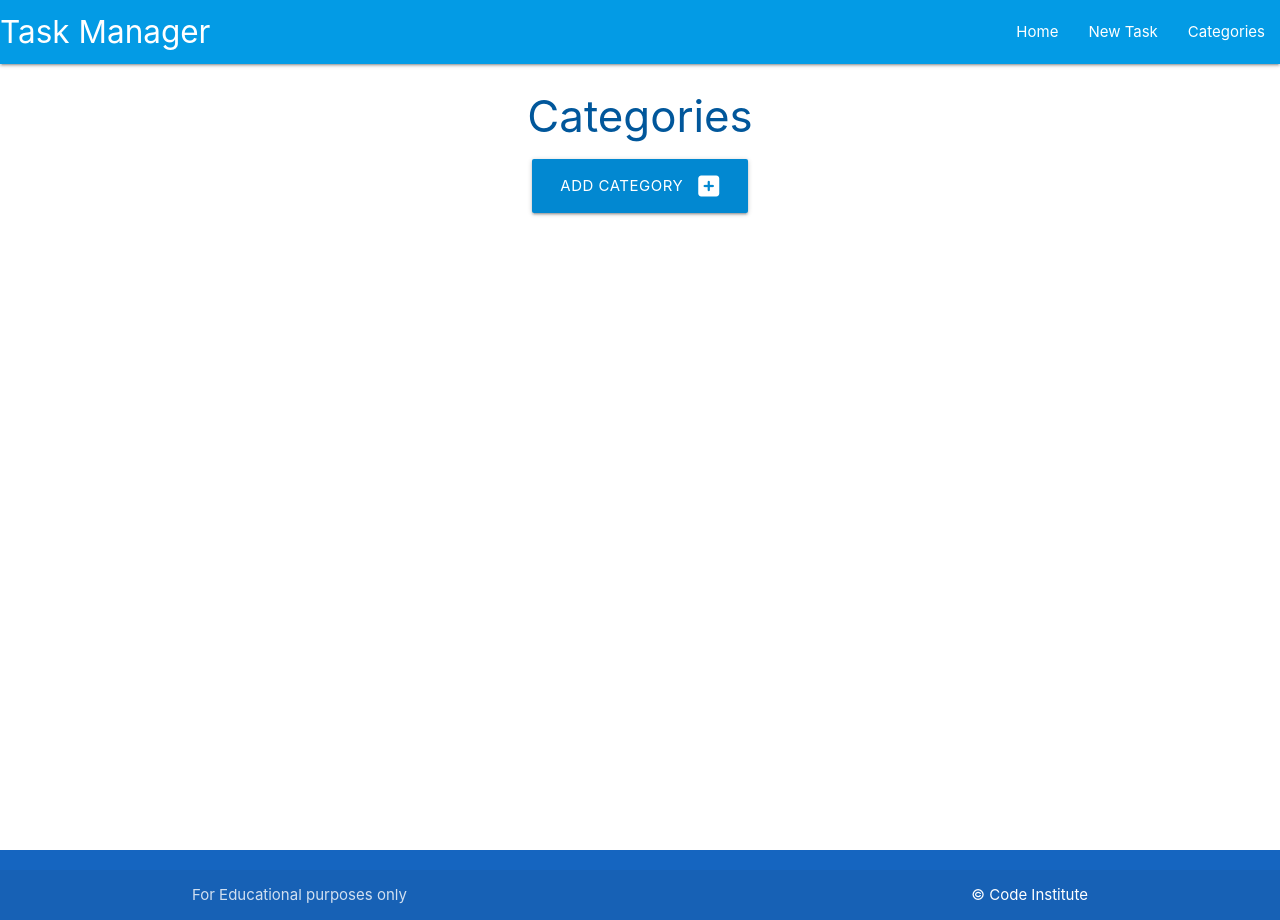
After one commit to choyoon88/task-manager-dbms, a Flask app: page /categories in a window 1280 px wide. The commit adds this page. Run offline with Flask 3, Linux system fonts and the light colour scheme.

Commit message:
add categories and add_category html file also linked them

```diff
--- a/taskmanager/routes.py
+++ b/taskmanager/routes.py
@@ -6,3 +6,13 @@ from taskmanager.models import Category, Task
 @app.route("/")
 def home():
     return render_template("tasks.html")
+
+
+@app.route("/categories")
+def categories():
+    return render_template("categories.html")
+
+
+@app.route("/add_category", methods=["GET", "POST"])
+def add_category():
+    return render_template("add_category.html")
--- /dev/null
+++ b/taskmanager/templates/add_category.html
@@ -0,0 +1,6 @@
+{% extends "base.html" %}
+{% block content %}
+
+<h3 class="light-blue-text text-darken-4 center-align">Add Category</h3>
+
+{% endblock %}
--- a/taskmanager/templates/base.html
+++ b/taskmanager/templates/base.html
@@ -35,7 +35,7 @@
           <ul class="right hide-on-med-and-down">
             <li><a href="{{ url_for('home') }}">Home</a></li>
             <li><a href="">New Task</a></li>
-            <li><a href="">Categories</a></li>
+            <li><a href="{{ url_for('categories') }}">Categories</a></li>
           </ul>
         </div>
       </nav>
@@ -44,7 +44,7 @@
       <ul class="sidenav" id="mobile-demo">
         <li><a href="{{ url_for('home') }}">Home</a></li>
         <li><a href="">New Task</a></li>
-        <li><a href="">Categories</a></li>
+        <li><a href="{{ url_for('categories') }}">Categories</a></li>
       </ul>
     </header>
 
--- /dev/null
+++ b/taskmanager/templates/categories.html
@@ -0,0 +1,14 @@
+{% extends "base.html" %}
+{% block content %}
+
+<h3 class="light-blue-text text-darken-4 center-align">Categories</h3>
+
+<div class="row">
+    <div class="col s12 center-align">
+        <a href="{{ url_for('add_category') }}" class="btn-large light-blue darken-2">
+            Add Category <i class="fas fa-plus-square right"></i>
+        </a>
+    </div>
+</div>
+
+{% endblock %}
```
